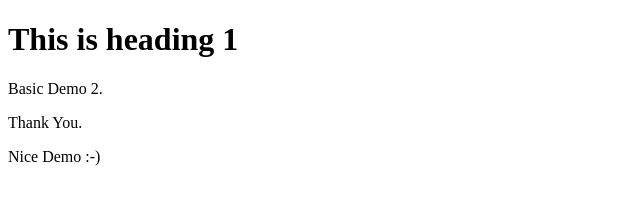
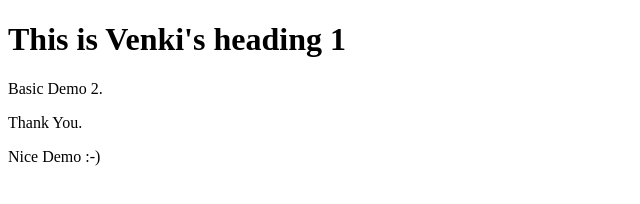
Before and after one commit to VpalletiCICD/CICDDemo, a plain HTML site: page index.html in a window 1280 px wide. Shown: the whole page, without its empty margins (0-640 px from the left). Drawn offline with Linux system fonts and the light colour scheme.

Commit message:
Update index.html

```diff
--- a/index.html
+++ b/index.html
@@ -2,7 +2,7 @@
 <html>
 <body>
 
-<h1>This is heading 1</h1>
+<h1>This is Venki's heading 1</h1>
 
 <p>Basic Demo 2.</p>
 <p>Thank You.</p>
```
